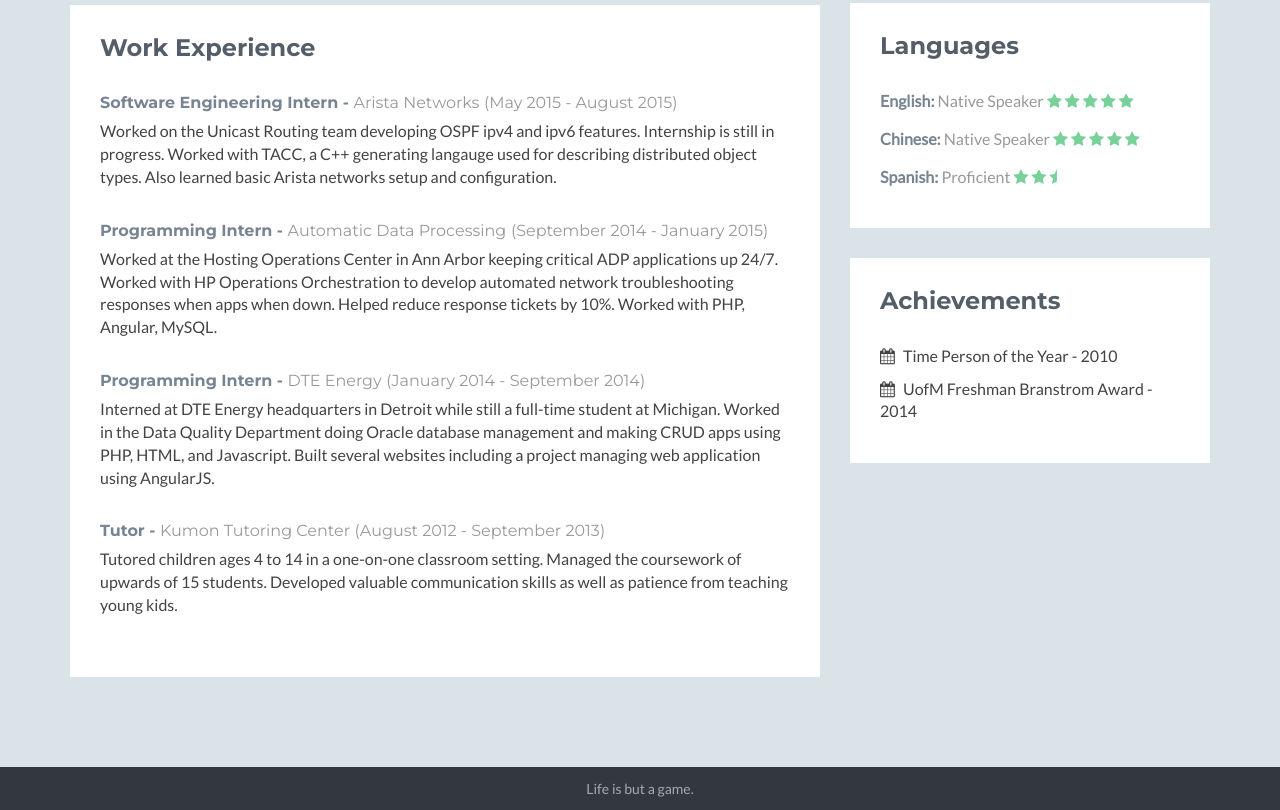
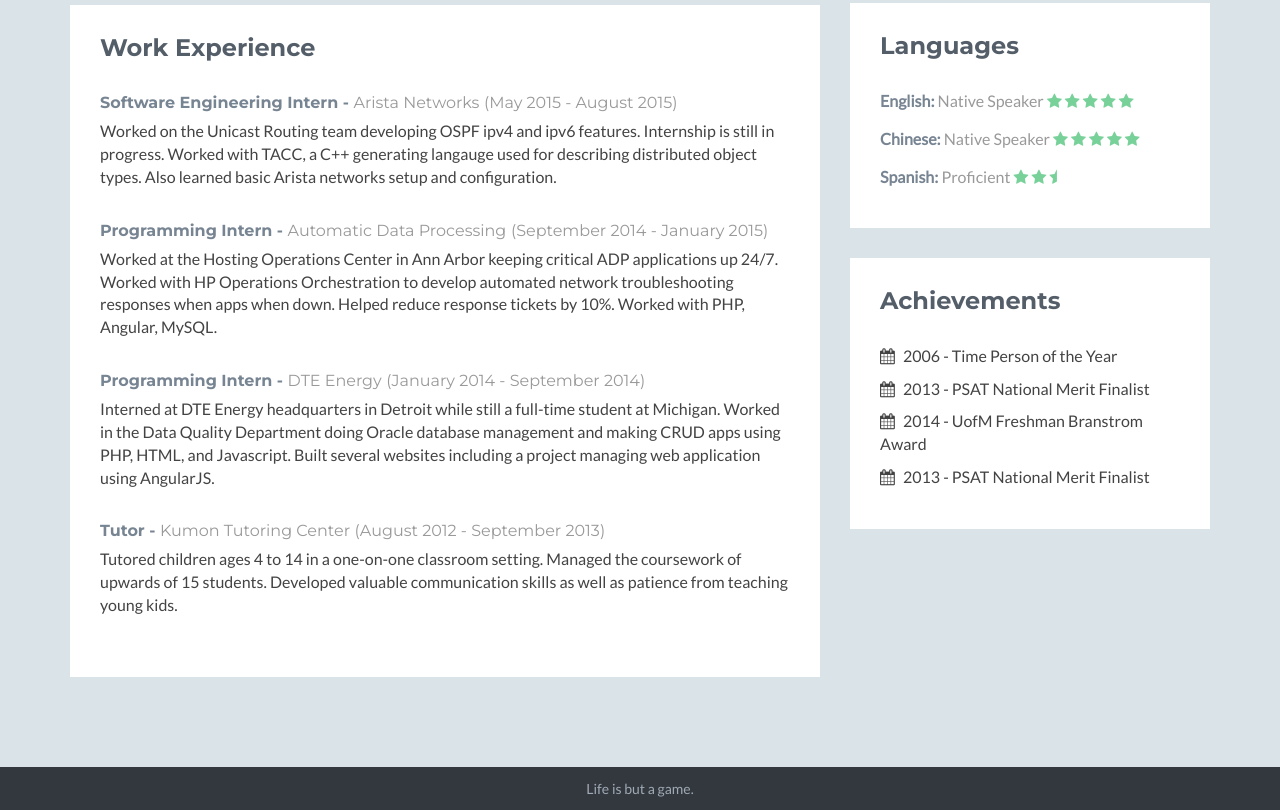
Before and after one commit to mikeshen/archive.github.io, a plain HTML site: page index.html in a window 1280 px wide. Shown: the part 2047-2857 px from the top of the page. Drawn offline with Linux system fonts and the light colour scheme.

Commit message:
fixed dates/formating in achievements

```diff
--- a/index.html
+++ b/index.html
@@ -314,8 +314,10 @@
                         <h2 class="heading">Achievements</h2>
                         <div class="content">
                             <ul class="list-unstyled">
-                                <li><i class="fa fa-calendar"></i> Time Person of the Year - 2010</li>
-                                <li><i class="fa fa-calendar"></i> UofM Freshman Branstrom Award - 2014</li>
+                                <li><i class="fa fa-calendar"></i> 2006 - Time Person of the Year </li>
+                                <li><i class="fa fa-calendar"></i> 2013 - PSAT National Merit Finalist</li>
+                                <li><i class="fa fa-calendar"></i> 2014 - UofM Freshman Branstrom Award</li>
+                                <li><i class="fa fa-calendar"></i> 2013 - PSAT National Merit Finalist</li>
                             </ul>
                         </div><!--//content-->
                     </div><!--//section-inner-->
```
